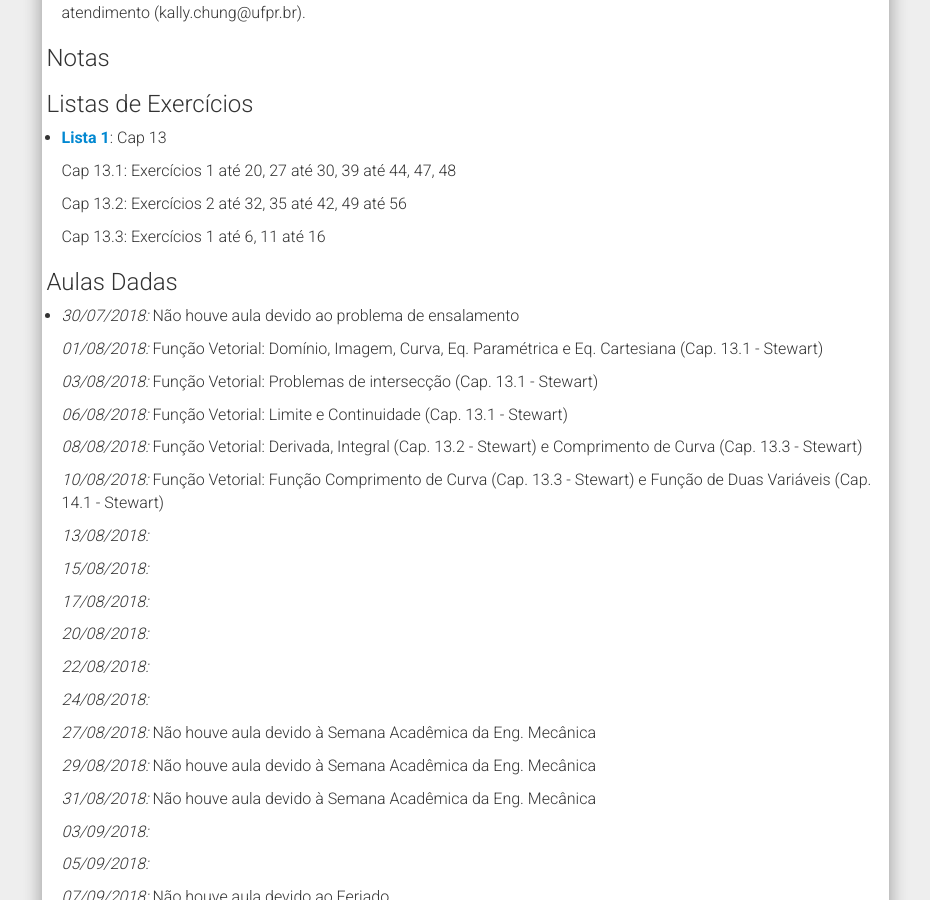
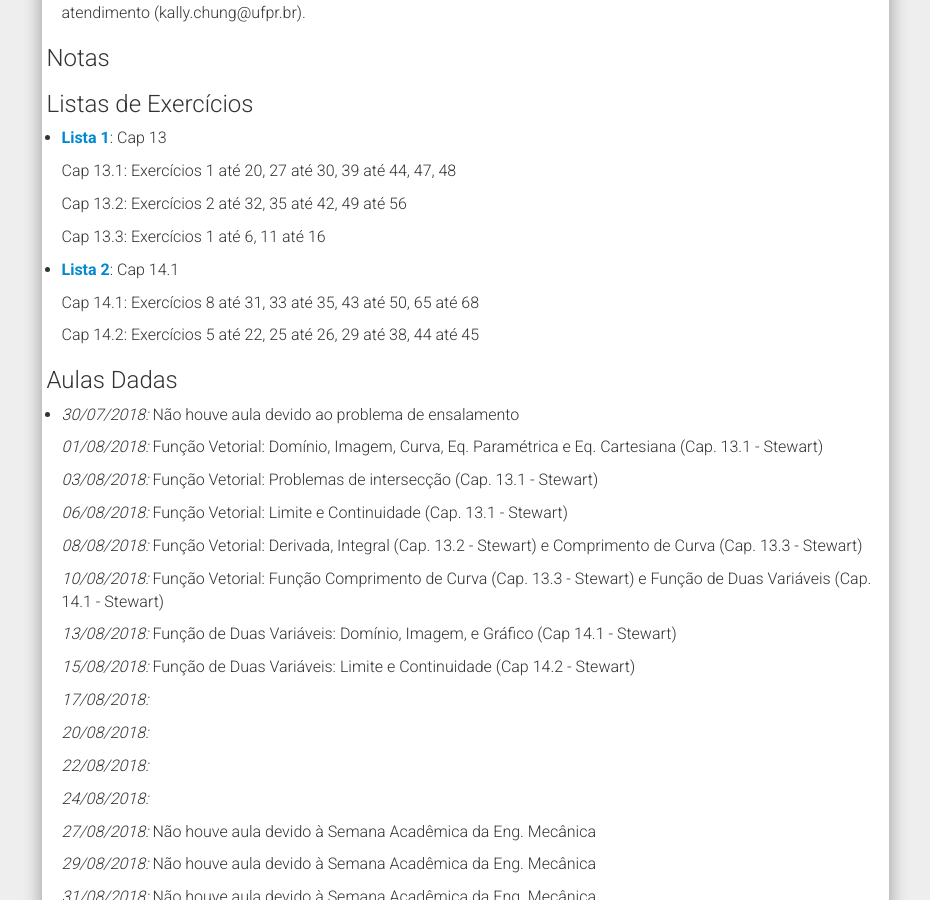
Before and after one commit to chunggnuhc/chunggnuhc.github.io, a Jekyll site: the page built from CMA211AD-Calc2-2sem2018.md, in a window 1280 px wide and 900 px high, scrolled down 1009 px. Shown: the whole window, without its empty margins (321-1251 px from the left). Built offline with Jekyll 4.4.1, drawn with Linux system fonts in a browser that asks for light colours; nearby versions of some CDN libraries.

Commit message:
Update CMA211AD - Cronog e ListaExerc

```diff
--- a/CMA211AD-Calc2-2sem2018.md
+++ b/CMA211AD-Calc2-2sem2018.md
@@ -58,6 +58,12 @@
 
   Cap 13.3: Exercícios 1 até 6, 11 até 16
 
+- [Lista 2](/disciplinas2sem2018/ListaExerc02 - CMA211AD.pdf): Cap 14.1
+
+  Cap 14.1: Exercícios 8 até 31, 33 até 35, 43 até 50, 65 até 68
+
+  Cap 14.2: Exercícios 5 até 22, 25 até 26, 29 até 38, 44 até 45
+
 
 <h3>Aulas Dadas</h3>
 
@@ -73,9 +79,9 @@
 
   _10/08/2018:_ Função Vetorial: Função Comprimento de Curva (Cap. 13.3 - Stewart) e Função de Duas Variáveis (Cap. 14.1 - Stewart)
 
-  _13/08/2018:_
+  _13/08/2018:_ Função de Duas Variáveis: Domínio, Imagem, e Gráfico (Cap 14.1 - Stewart)
 
-  _15/08/2018:_
+  _15/08/2018:_ Função de Duas Variáveis: Limite e Continuidade (Cap 14.2 - Stewart)
 
   _17/08/2018:_
 
```
